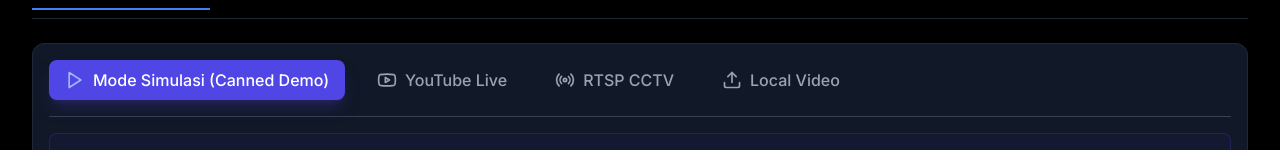
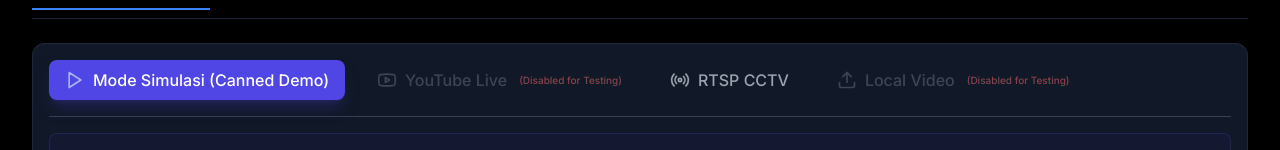
Before and after one commit to Rabbani218/Bootcamp-KAI, a Next.js app in the folder frontend/: page / in a window 1280 px wide. Shown: the part 177-327 px from the top of the page. Built offline with nearby package versions, Linux system fonts and the light colour scheme; no server answers.

Commit message:
chore: temporary lockdown of YouTube and Local Video features for debugging phase

```diff
--- a/frontend/app/page.tsx
+++ b/frontend/app/page.tsx
@@ -198,14 +198,16 @@ export default function Home() {
                 <button onClick={() => setSourceTab('demo')} className={`flex items-center gap-2 px-4 py-2 rounded-lg font-medium transition ${sourceTab === 'demo' ? 'bg-indigo-600 text-white shadow-lg shadow-indigo-900/50' : 'text-gray-400 hover:text-white bg-gray-800'}`}>
                   <Play className="w-5 h-5 text-indigo-300" /> Mode Simulasi (Canned Demo)
                 </button>
-                <button onClick={() => setSourceTab('youtube')} className={`flex items-center gap-2 px-4 py-2 rounded-lg font-medium transition ${sourceTab === 'youtube' ? 'bg-blue-600 text-white' : 'text-gray-400 hover:text-white'}`}>
-                  <Youtube className="w-5 h-5" /> YouTube Live
+                {/* DEBUG LOCKDOWN: Matikan sementara YouTube & Local Video */}
+                <button disabled onClick={() => {}} className="flex items-center gap-2 px-4 py-2 rounded-lg font-medium transition opacity-50 cursor-not-allowed text-gray-500">
+                  <Youtube className="w-5 h-5" /> YouTube Live <span className="text-[10px] text-red-400 ml-1">(Disabled for Testing)</span>
                 </button>
                 <button onClick={() => setSourceTab('rtsp')} className={`flex items-center gap-2 px-4 py-2 rounded-lg font-medium transition ${sourceTab === 'rtsp' ? 'bg-blue-600 text-white' : 'text-gray-400 hover:text-white'}`}>
                   <Radio className="w-5 h-5" /> RTSP CCTV
                 </button>
-                <button onClick={() => setSourceTab('upload')} className={`flex items-center gap-2 px-4 py-2 rounded-lg font-medium transition ${sourceTab === 'upload' ? 'bg-blue-600 text-white' : 'text-gray-400 hover:text-white'}`}>
-                  <Upload className="w-5 h-5" /> Local Video
+                {/* DEBUG LOCKDOWN: Matikan sementara YouTube & Local Video */}
+                <button disabled onClick={() => {}} className="flex items-center gap-2 px-4 py-2 rounded-lg font-medium transition opacity-50 cursor-not-allowed text-gray-500">
+                  <Upload className="w-5 h-5" /> Local Video <span className="text-[10px] text-red-400 ml-1">(Disabled for Testing)</span>
                 </button>
               </div>
 
@@ -236,7 +238,8 @@ export default function Home() {
 
               {sourceTab === 'upload' && (
                 <div className="flex items-center gap-4">
-                  <input type="file" accept="video/mp4,video/x-m4v,video/*" onChange={handleFileUpload} disabled={isUpdating} className="block w-full text-sm text-gray-400 file:mr-4 file:py-2 file:px-4 file:rounded-md file:border-0 file:text-sm file:font-semibold file:bg-blue-600 file:text-white hover:file:bg-blue-700 disabled:opacity-50" />
+                  {/* DEBUG LOCKDOWN: Matikan sementara Local Video */}
+                  <input type="file" accept="video/mp4,video/x-m4v,video/*" onChange={handleFileUpload} disabled={true} className="block w-full text-sm text-gray-400 file:mr-4 file:py-2 file:px-4 file:rounded-md file:border-0 file:text-sm file:font-semibold file:bg-blue-600 file:text-white hover:file:bg-blue-700 opacity-50 cursor-not-allowed" />
                   {isUpdating && uploadProgress > 0 && (
                     <div className="flex-1">
                       <div className="w-full bg-gray-700 rounded-full h-2.5">
```
Also changed, not shown: 1 other file (tests, documents, lock files or other folders).
